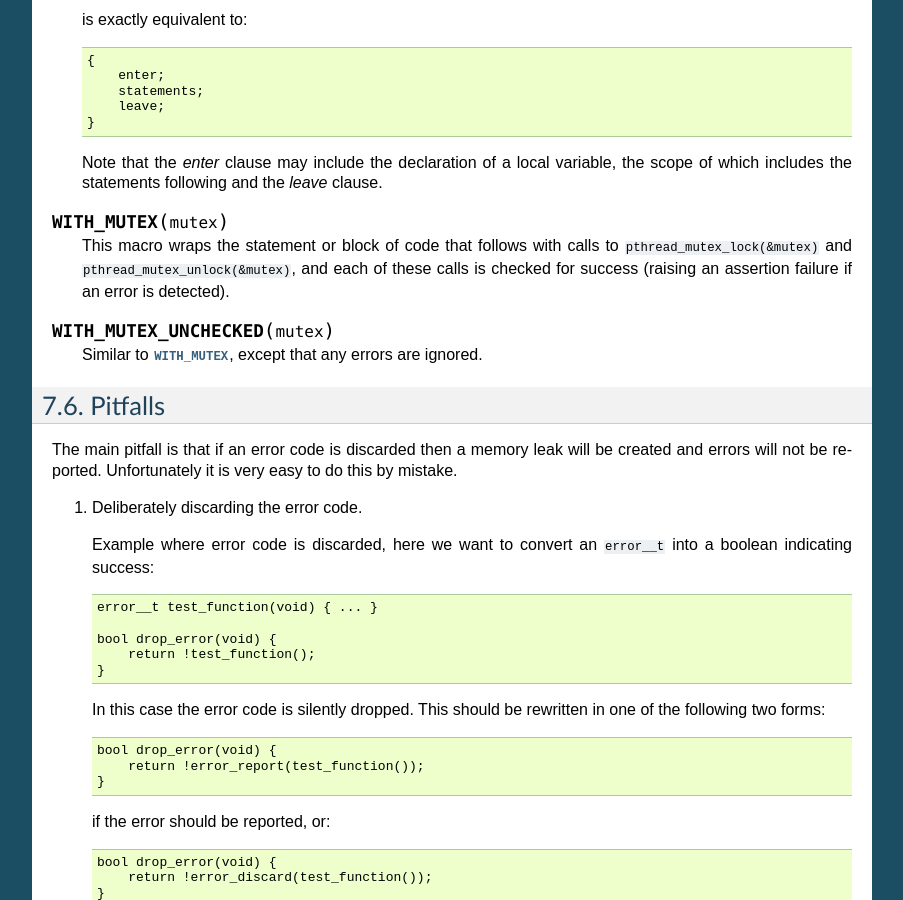
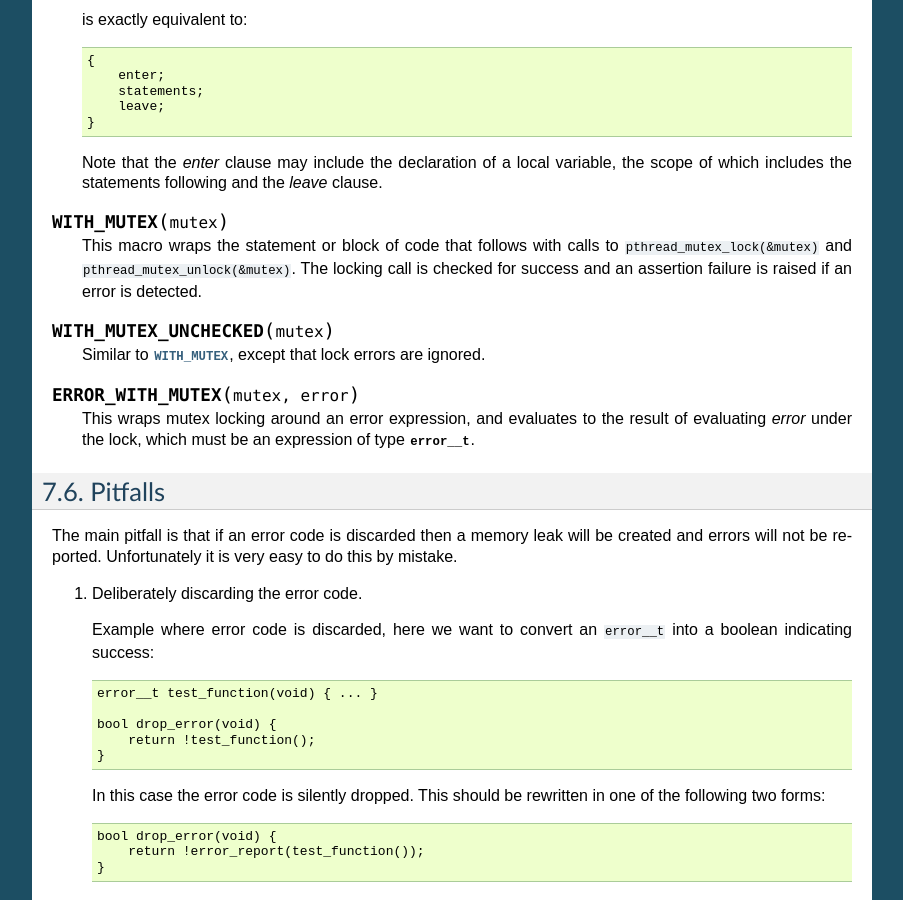
Before and after one commit to DiamondLightSource/epics_device, a Sphinx documentation site: the page built from docs/error.rst, in a window 1280 px wide and 900 px high, scrolled down 5377 px. Shown: the whole window, without its empty margins (198-1101 px from the left). Built offline with Sphinx 7.4.7, drawn with Linux system fonts in a browser that asks for light colours; the version number could not be read and is left out.

Commit message:
Add another wrapper macro ERROR_WITH_MUTEX
Also remove error checking from unlock, as the only valid error code
cannot occur.

```diff
--- a/docs/error.rst
+++ b/docs/error.rst
@@ -366,13 +366,19 @@ header file.
 ..  macro:: WITH_MUTEX(mutex)
 
     This macro wraps the statement or block of code that follows with calls to
-    ``pthread_mutex_lock(&mutex)`` and ``pthread_mutex_unlock(&mutex)``, and
-    each of these calls is checked for success (raising an assertion failure if
-    an error is detected).
+    ``pthread_mutex_lock(&mutex)`` and ``pthread_mutex_unlock(&mutex)``.  The
+    locking call is checked for success and an assertion failure is raised if
+    an error is detected.
 
 ..  macro:: WITH_MUTEX_UNCHECKED(mutex)
 
-    Similar to :macro:`WITH_MUTEX`, except that any errors are ignored.
+    Similar to :macro:`WITH_MUTEX`, except that lock errors are ignored.
+
+..  macro:: ERROR_WITH_MUTEX(mutex, error)
+
+    This wraps mutex locking around an error expression, and evaluates to the
+    result of evaluating `error` under the lock, which must be an expression of
+    type :type:`error__t`.
 
 
 Pitfalls
```
Also changed, not shown: 1 other file.
